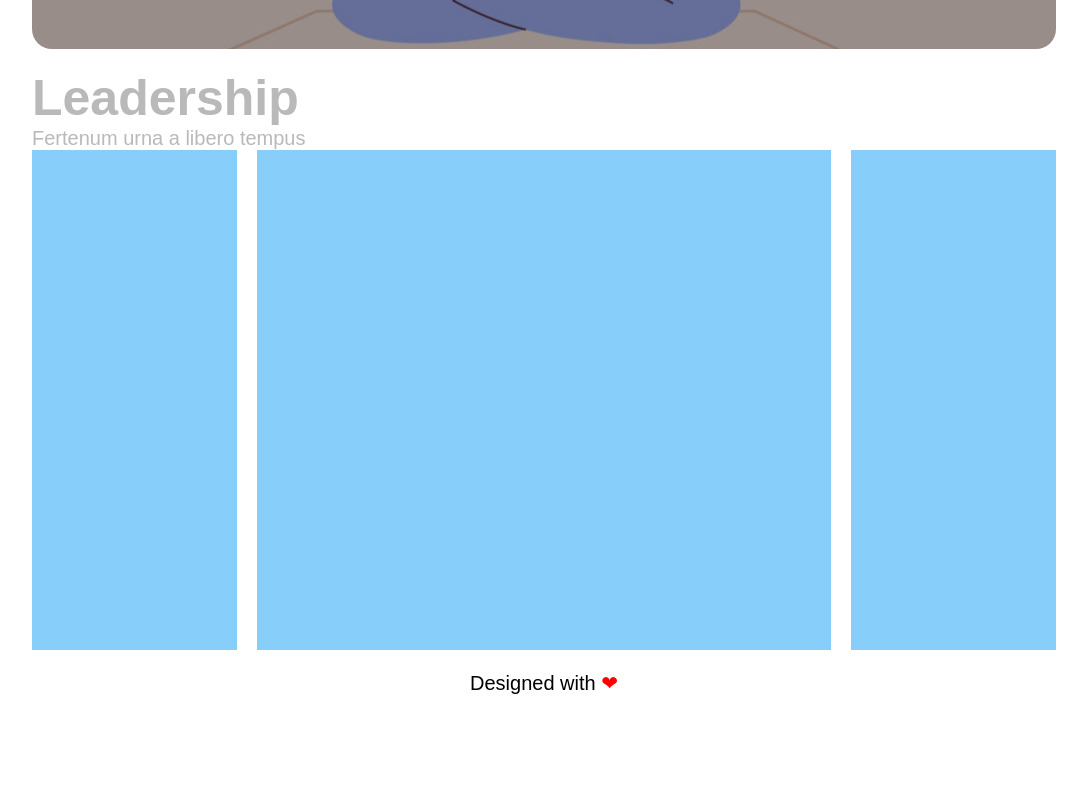
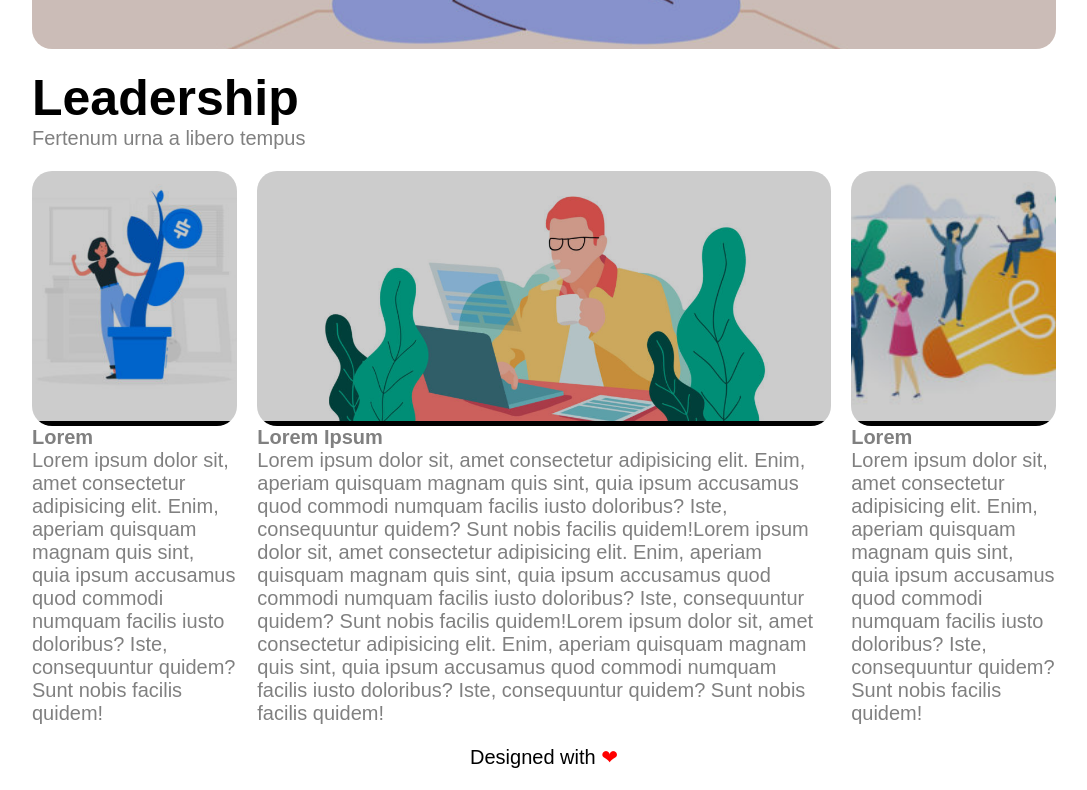
Before and after one commit to purpledev1337/htmlcss-wp, a plain HTML site: page index.html in a window 1280 px wide. Shown: the part 656-1446 px from the top of the page, without its empty margins (96-1183 px from the left). Before the commit the page ends 1371 px from the top, so only its background shows below. Drawn offline with Linux system fonts and the light colour scheme.

Commit message:
first try shadow main content

```diff
--- a/css/style.css
+++ b/css/style.css
@@ -7,7 +7,7 @@
 
 body {
     font-size: 20px;
-    color: rgb(185, 185, 185);
+    color: rgb(128, 128, 128);
     font-family: ‘Montserrat’, sans-serif;
 }
 
@@ -72,7 +72,7 @@ body {
     /* font-size: 20px; */
     color: white;
     padding: 25% 50% 5% 5%;
-    background-color: rgba(0, 0, 0, 0.4);
+    background-color: rgba(0, 0, 0, 0.2);
     border-radius: 20px;
 }
 
@@ -81,17 +81,31 @@ body {
     /* debug */
     /* background-color: lightskyblue;
     height: 150px; */
+    margin-bottom: 2%;
 }
 
 .title h1 {
+    color: black;
     font-weight: 700;
     font-size: 50px;
 }
 
 .content {
-    background-color: lightskyblue;
-    height: 500px;
+    /* background-color: lightskyblue; */
+    /* height: 500px; */
     float: left;
+}
+
+.content img {
+    width: 100%;
+    height: 250px;
+    object-fit: cover;
+    opacity: 0.8;
+}
+
+.shadow {
+    background-color: black;
+    border-radius: 20px;
 }
 
 aside.content {
--- a/index.html
+++ b/index.html
@@ -78,13 +78,46 @@
 
                 <aside class="content">
 
+                    <div class="shadow">
+
+                        <img src="img/img-1.jpg" alt="">
+
+                    </div>
+
+                        <h4>Lorem</h4>
+
+                        <p>Lorem ipsum dolor sit, amet consectetur adipisicing elit. Enim, aperiam quisquam magnam quis sint, quia ipsum accusamus quod commodi numquam facilis iusto doloribus? Iste, consequuntur quidem? Sunt nobis facilis quidem!</p>
+
                 </aside>
 
                 <div class="content center">
 
+                    <div class="shadow">
+
+                        <img src="img/banner-2.jpg" alt="">
+
+                    </div>
+
+                        <h4>Lorem Ipsum</h4>
+
+                        <p>Lorem ipsum dolor sit, amet consectetur adipisicing elit. Enim, aperiam quisquam magnam quis sint, quia ipsum accusamus quod commodi numquam facilis iusto doloribus? Iste, consequuntur quidem? Sunt nobis facilis quidem!Lorem ipsum dolor sit, amet consectetur adipisicing elit. Enim, aperiam quisquam magnam quis sint, quia ipsum accusamus quod commodi numquam facilis iusto doloribus? Iste, consequuntur quidem? Sunt nobis facilis quidem!Lorem ipsum dolor sit, amet consectetur adipisicing elit. Enim, aperiam quisquam magnam quis sint, quia ipsum accusamus quod commodi numquam facilis iusto doloribus? Iste, consequuntur quidem? Sunt nobis facilis quidem!</p>
+
+
+
                 </div>
 
                 <aside class="content">
+
+                    <div class="shadow">
+
+                        <img src="img/img-3.jpg" alt="">
+
+                    </div>
+
+                        <h4>Lorem</h4>
+
+                        <p>Lorem ipsum dolor sit, amet consectetur adipisicing elit. Enim, aperiam quisquam magnam quis sint, quia ipsum accusamus quod commodi numquam facilis iusto doloribus? Iste, consequuntur quidem? Sunt nobis facilis quidem!</p>
+
 
                 </aside>
 
```
